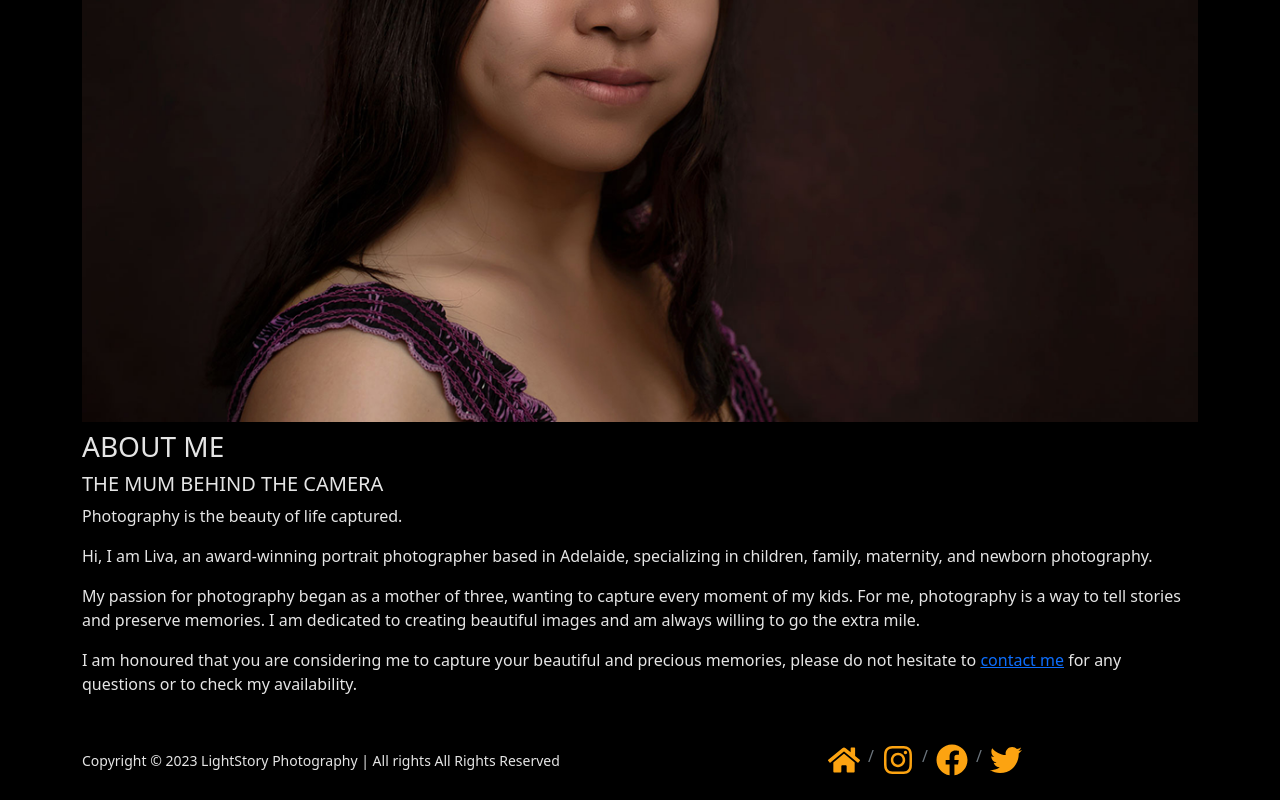
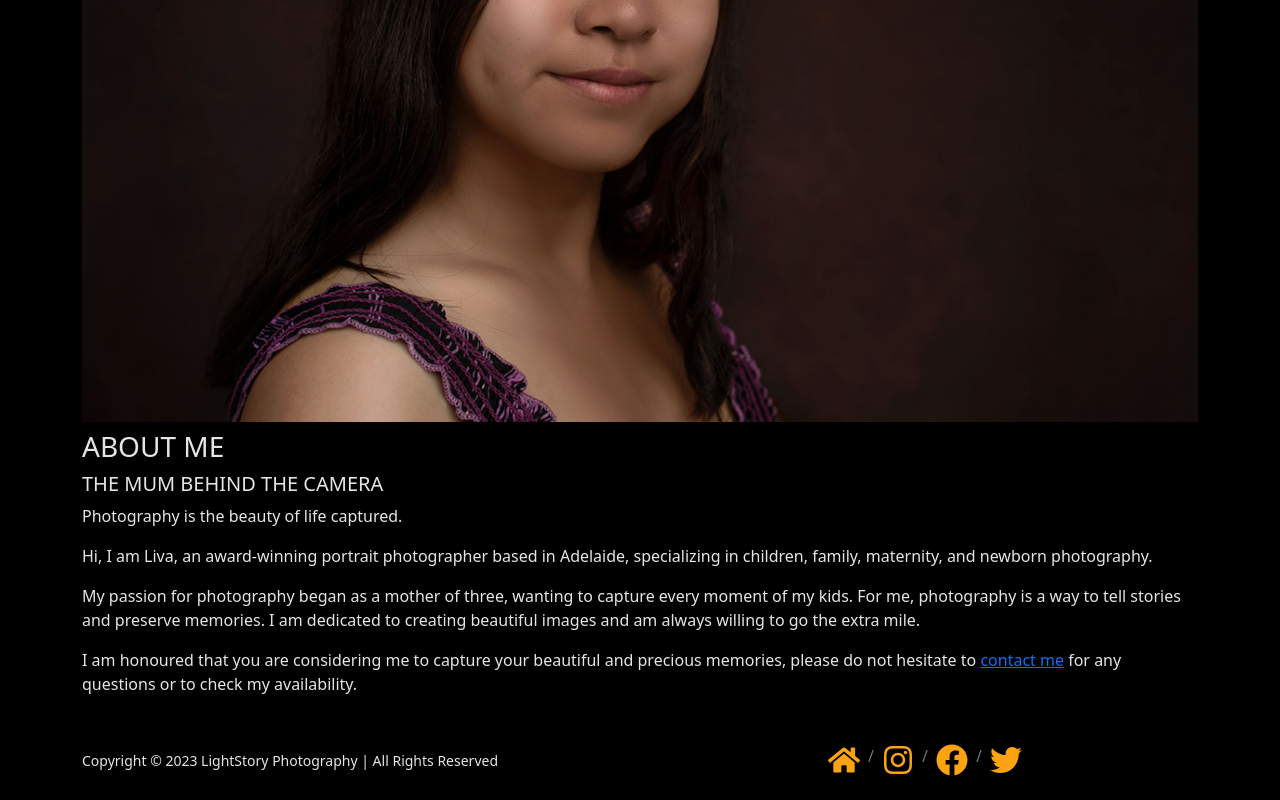
Before and after one commit to huifang719/lightstory, a React (Create React App) app: page /about in a window 1280 px wide. Shown: the part 426-1226 px from the top of the page. Built offline with nearby package versions, Linux system fonts and the light colour scheme.

Commit message:
add footer

```diff
--- a/src/components/inc/Footer.js
+++ b/src/components/inc/Footer.js
@@ -7,7 +7,7 @@ const Footer = () => {
     <Container className="mt-3">
       <Row fluid className="d-flex align-items-center">
         <Col xs={12} lg={6} md={6}>
-          <p style={{ textAlgin: 'center' }}><small>Copyright &copy; 2023 LightStory Photography | All rights All Rights Reserved</small></p>
+          <p style={{ textAlgin: 'center' }}><small>Copyright &copy; 2023 LightStory Photography | All Rights Reserved</small></p>
         </Col>
         <Col xs={12} lg={6} md={6}>
           <SocialMedia />
```
